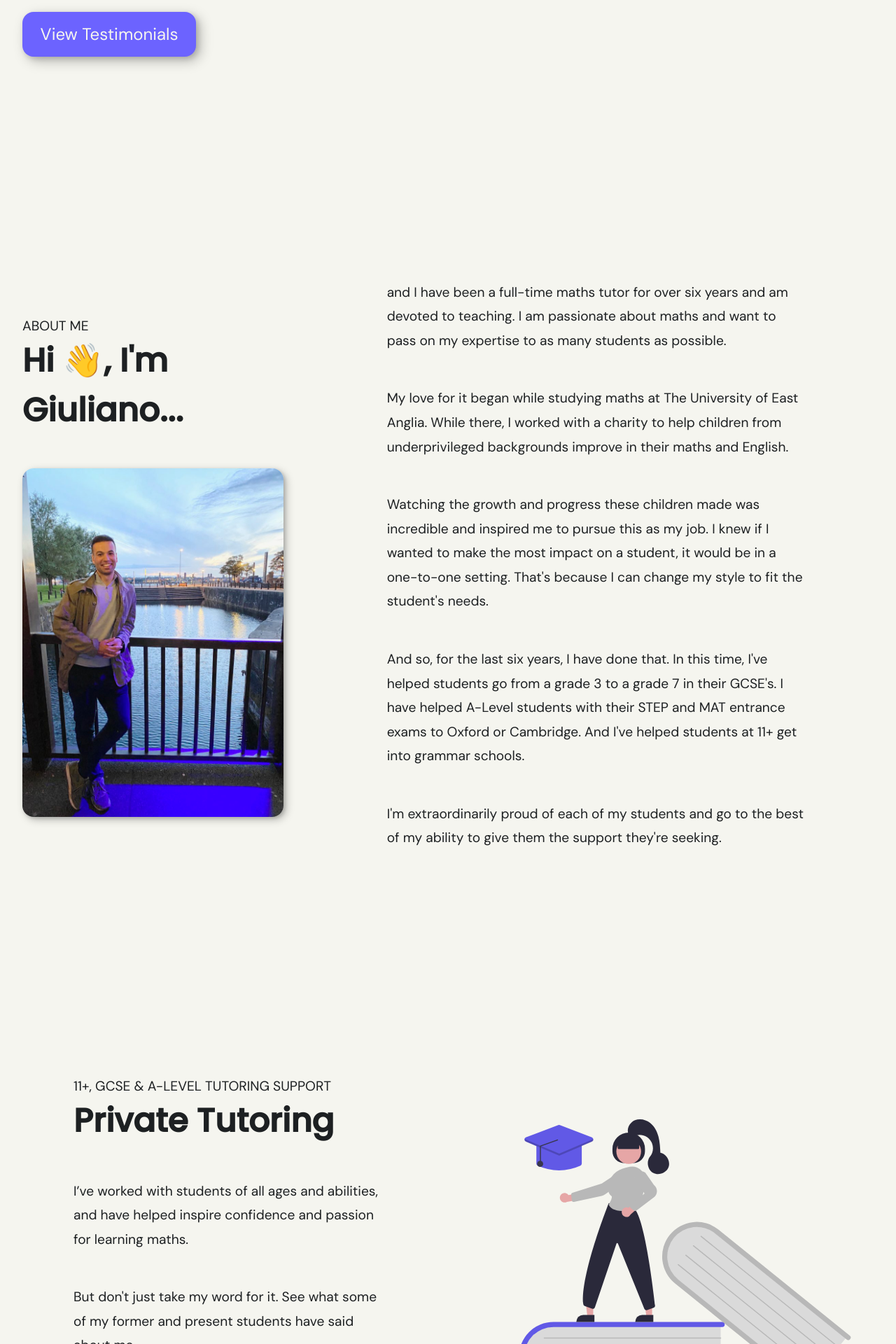
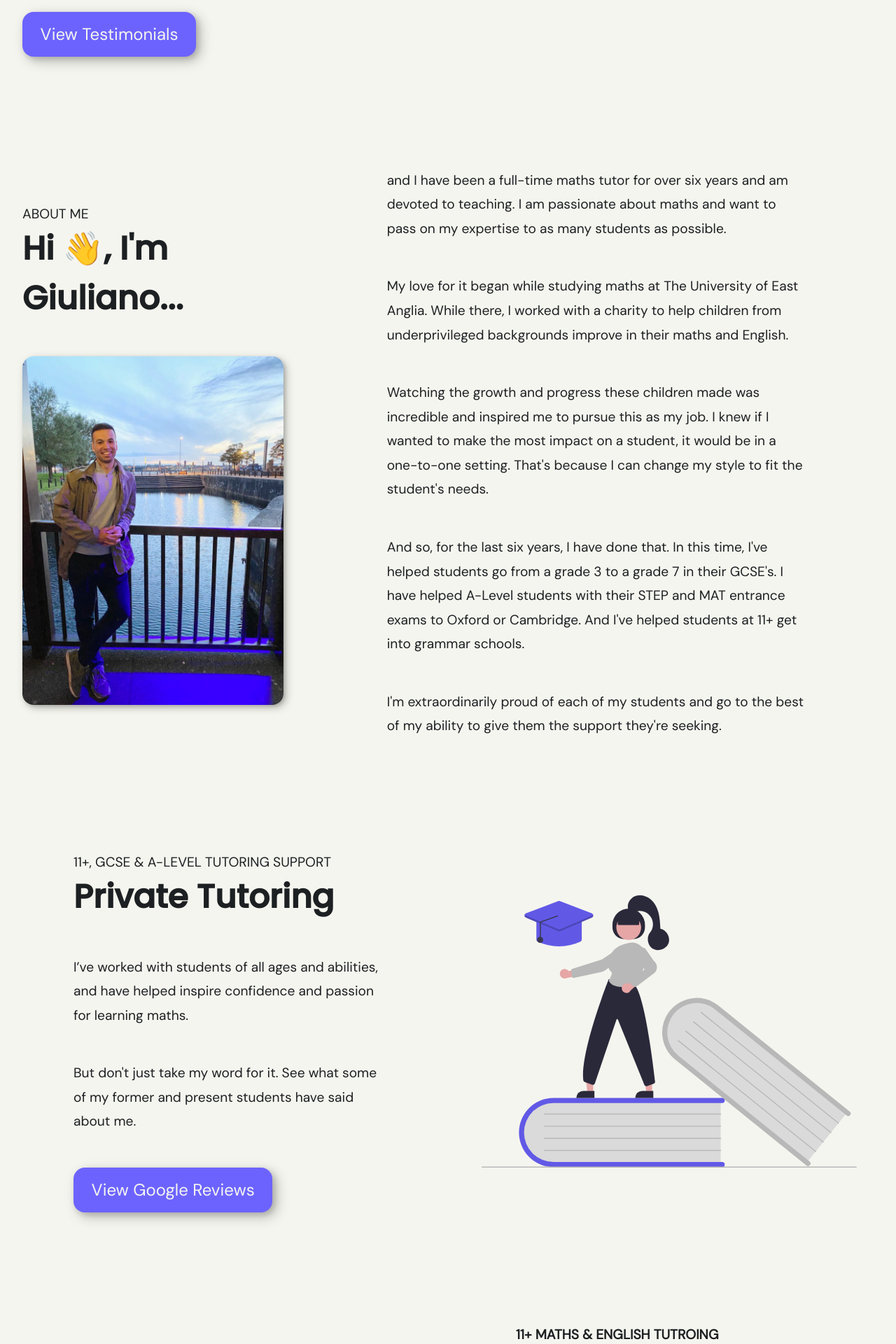
Before and after one commit to GG1982/ggmaths-site2, a Jekyll site: the page built from index.html, in a window 1280 px wide. Shown: the part 1147-3067 px from the top of the page at 70% size. Built offline with Jekyll 4.4.1, drawn with Linux system fonts in a browser that asks for light colours; nearby versions of some CDN libraries.

Commit message:
reduce section gap

```diff
--- a/_sass/main.scss
+++ b/_sass/main.scss
@@ -19,7 +19,7 @@ $titleFont: 'Poppins', sans-serif;
   --step-5: clamp(3.42rem, 2.64rem + 3.92vw, 5.72rem);
 
 
-  --section-gap: 20rem;
+  --section-gap: 10rem;
 
   --fw-reg: 300;
   --fw-bold: 900;
```
